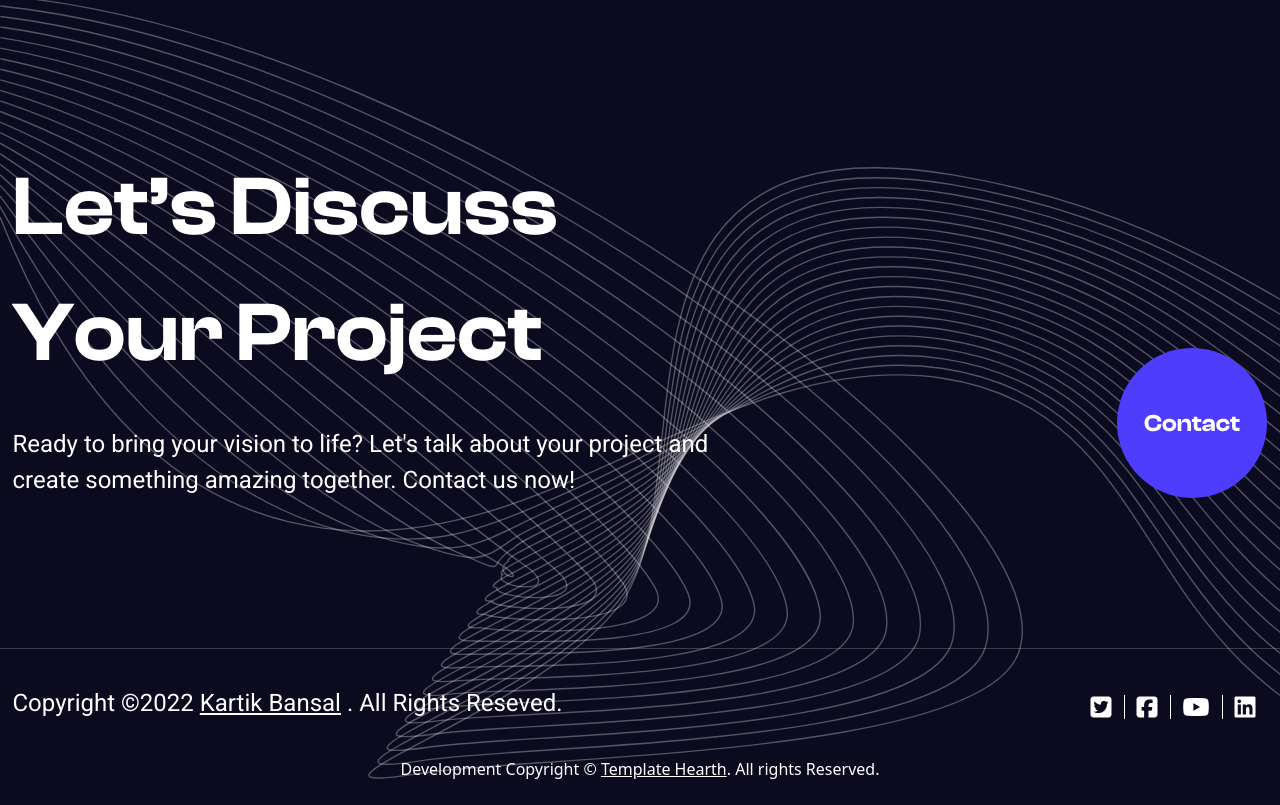
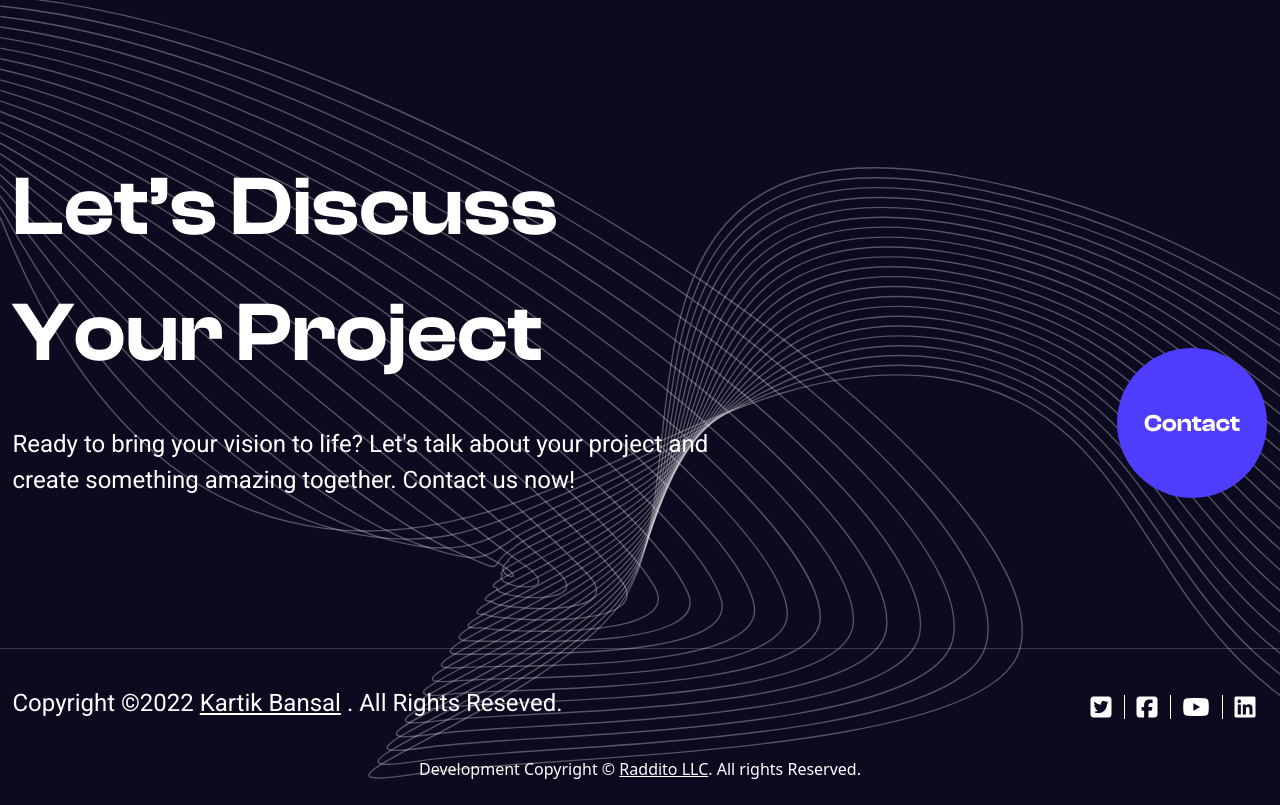
Before and after one commit to shakib-mia/studio, a website built with Vite: page index.html in a window 1280 px wide. Shown: the part 6021-6826 px from the top of the page. Built offline with nearby package versions, Linux system fonts and the light colour scheme; a script that the page names is missing; a web font is replaced by a local one.

Commit message:
link changed

```diff
--- a/index.html
+++ b/index.html
@@ -600,10 +600,10 @@
       <div class="text-center mb-3 xl:mb-6 page-container">
         Development Copyright &copy;<span id="year"></span> <a
           class="underline hover:no-underline"
-          href="https://www.facebook.com/templatehearth"
+          href="https://raddito.net/"
           target="_blank"
           rel="nofollow"
-          >Template Hearth</a
+          >Raddito LLC</a
         >. All rights Reserved.
       </div>
     </footer>
```
